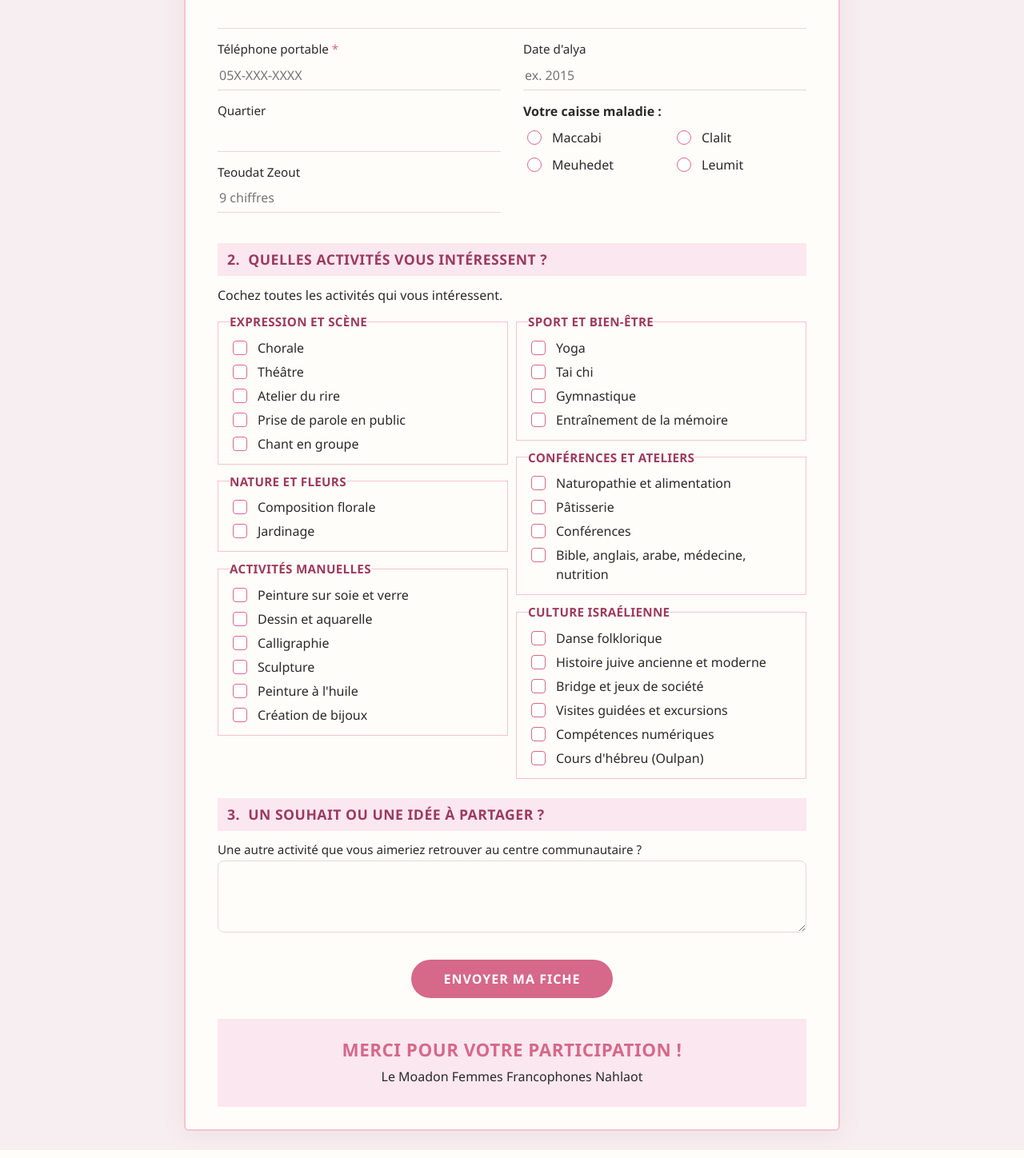
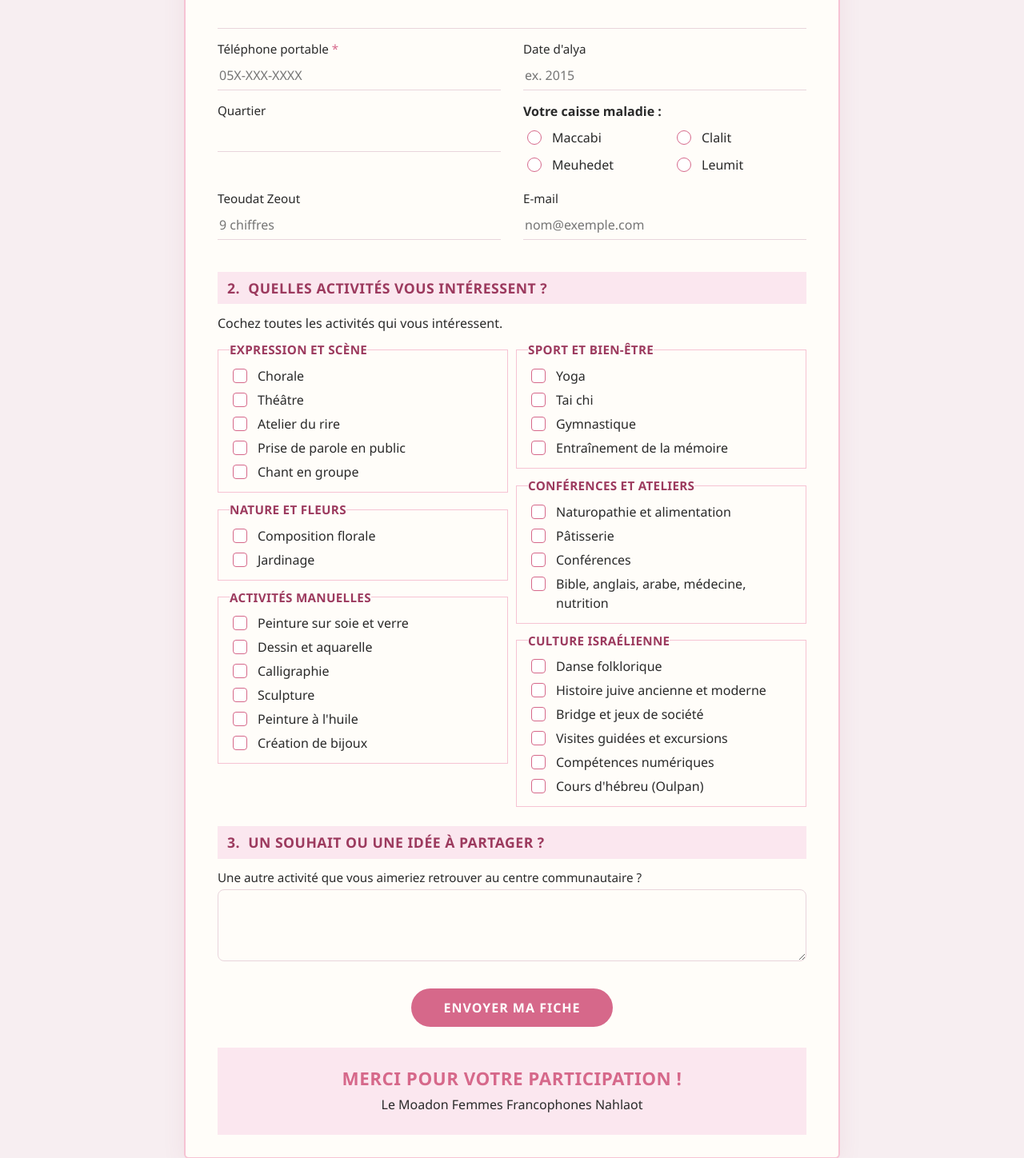
Before and after one commit to yossefmechaly-sys/moadon-nahlaot, a PHP site: page / in a window 1280 px wide. Shown: the part 376-1824 px from the top of the page at 80% size. Run offline with PHP 8.4, Linux system fonts and the light colour scheme.

Commit message:
Ajout d'un champ E-mail facultatif, à droite du Teoudat Zeout
- Formulaire : Quartier | Caisse maladie, puis Teoudat Zeout | E-mail
- E-mail vérifié s'il est rempli ; colonne ajoutée automatiquement aux bases existantes
- Admin : colonne E-mail (lien mailto), recherche et export CSV

Co-Authored-By: Claude Opus 5.5 <noreply@anthropic.com>
Claude-Session: https://claude.ai/code/session_01L7iPw24fariExqXn1wzxr2

```diff
--- a/index.php
+++ b/index.php
@@ -6,11 +6,11 @@ header('X-Frame-Options: SAMEORIGIN');
 header('X-Content-Type-Options: nosniff');
 
 $erreurs = [];
-$v = ['nom'=>'','telephone'=>'','date_alya'=>'','teoudat_zeout'=>'','quartier'=>'','caisse'=>'','activites'=>[],'souhait'=>''];
+$v = ['nom'=>'','telephone'=>'','date_alya'=>'','teoudat_zeout'=>'','email'=>'','quartier'=>'','caisse'=>'','activites'=>[],'souhait'=>''];
 $ok = isset($_GET['merci']);
 
 if ($_SERVER['REQUEST_METHOD'] === 'POST') {
-    foreach (['nom','telephone','date_alya','teoudat_zeout','quartier','caisse','souhait'] as $k) {
+    foreach (['nom','telephone','date_alya','teoudat_zeout','email','quartier','caisse','souhait'] as $k) {
         $v[$k] = trim((string)($_POST[$k] ?? ''));
     }
     $v['activites'] = array_values(array_intersect(all_activites(), (array)($_POST['activites'] ?? [])));
@@ -21,6 +21,7 @@ if ($_SERVER['REQUEST_METHOD'] === 'POST') {
     if ($v['nom'] === '') $erreurs[] = 'Merci d\'indiquer votre prénom et nom.';
     if (!preg_match('/^[0-9+\-\s().]{9,20}$/', $v['telephone'])) $erreurs[] = 'Le numéro de téléphone semble invalide.';
     if ($v['teoudat_zeout'] !== '' && !tz_valide($v['teoudat_zeout'])) $erreurs[] = 'Le numéro de Teoudat Zeout est invalide (vérifiez les 9 chiffres).';
+    if ($v['email'] !== '' && (mb_strlen($v['email']) > 150 || !filter_var($v['email'], FILTER_VALIDATE_EMAIL))) $erreurs[] = 'L\'adresse e-mail semble invalide.';
     if ($v['caisse'] !== '' && !in_array($v['caisse'], CAISSES, true)) $erreurs[] = 'Caisse maladie invalide.';
     if (mb_strlen($v['souhait']) > 3000 || mb_strlen($v['nom']) > 150 || mb_strlen($v['quartier']) > 150 || mb_strlen($v['date_alya']) > 50) {
         $erreurs[] = 'Un des champs est trop long.';
@@ -28,11 +29,11 @@ if ($_SERVER['REQUEST_METHOD'] === 'POST') {
 
     if (!$erreurs) {
         if ($v['teoudat_zeout'] !== '') $v['teoudat_zeout'] = str_pad($v['teoudat_zeout'], 9, '0', STR_PAD_LEFT);
-        $st = db()->prepare('INSERT INTO inscriptions (created_at,nom,telephone,date_alya,teoudat_zeout,quartier,caisse,activites,souhait,ip)
-                             VALUES (?,?,?,?,?,?,?,?,?,?)');
+        $st = db()->prepare('INSERT INTO inscriptions (created_at,nom,telephone,date_alya,teoudat_zeout,email,quartier,caisse,activites,souhait,ip)
+                             VALUES (?,?,?,?,?,?,?,?,?,?,?)');
         $st->execute([
             (new DateTime('now', new DateTimeZone('Asia/Jerusalem')))->format('Y-m-d H:i:s'),
-            $v['nom'], $v['telephone'], $v['date_alya'], $v['teoudat_zeout'], $v['quartier'],
+            $v['nom'], $v['telephone'], $v['date_alya'], $v['teoudat_zeout'], $v['email'], $v['quartier'],
             $v['caisse'], json_encode($v['activites'], JSON_UNESCAPED_UNICODE), $v['souhait'],
             $_SERVER['REMOTE_ADDR'] ?? '',
         ]);
@@ -52,7 +53,7 @@ if ($_SERVER['REQUEST_METHOD'] === 'POST') {
 <meta charset="utf-8">
 <meta name="viewport" content="width=device-width, initial-scale=1">
 <title>Fiche d'inscription – Le Moadon Femmes Francophones Nahlaot</title>
-<link rel="stylesheet" href="style.css?v=2">
+<link rel="stylesheet" href="style.css?v=3">
 </head>
 <body>
 <div class="page">
@@ -92,13 +93,8 @@ if ($_SERVER['REQUEST_METHOD'] === 'POST') {
         <input id="date_alya" name="date_alya" maxlength="50" placeholder="ex. 2015" value="<?= h($v['date_alya']) ?>"></div>
     </div>
     <div class="deux">
-      <div>
-        <div class="champ"><label for="quartier">Quartier</label>
-          <input id="quartier" name="quartier" maxlength="150" value="<?= h($v['quartier']) ?>"></div>
-        <div class="champ"><label for="teoudat_zeout">Teoudat Zeout</label>
-          <input id="teoudat_zeout" name="teoudat_zeout" inputmode="numeric" maxlength="9" pattern="\d{5,9}" placeholder="9 chiffres" value="<?= h($v['teoudat_zeout']) ?>">
-          <div class="aide" id="tz-aide"></div></div>
-      </div>
+      <div class="champ"><label for="quartier">Quartier</label>
+        <input id="quartier" name="quartier" maxlength="150" value="<?= h($v['quartier']) ?>"></div>
       <fieldset class="caisse"><legend>Votre caisse maladie :</legend>
         <div class="grille">
           <?php foreach (CAISSES as $c): ?>
@@ -106,6 +102,13 @@ if ($_SERVER['REQUEST_METHOD'] === 'POST') {
           <?php endforeach; ?>
         </div>
       </fieldset>
+    </div>
+    <div class="deux">
+      <div class="champ"><label for="teoudat_zeout">Teoudat Zeout</label>
+        <input id="teoudat_zeout" name="teoudat_zeout" inputmode="numeric" maxlength="9" pattern="\d{5,9}" placeholder="9 chiffres" value="<?= h($v['teoudat_zeout']) ?>">
+        <div class="aide" id="tz-aide"></div></div>
+      <div class="champ"><label for="email">E-mail</label>
+        <input id="email" name="email" type="email" maxlength="150" autocomplete="email" inputmode="email" placeholder="nom@exemple.com" value="<?= h($v['email']) ?>"></div>
     </div>
 
     <h2>2.&nbsp; Quelles activités vous intéressent ?</h2>
--- a/lib.php
+++ b/lib.php
@@ -61,8 +61,12 @@ function db(): PDO {
         caisse TEXT,
         activites TEXT,
         souhait TEXT,
-        ip TEXT
+        ip TEXT,
+        email TEXT
     )');
+    // Bases créées avant l'ajout du champ e-mail
+    $cols = array_column($pdo->query('PRAGMA table_info(inscriptions)')->fetchAll(), 'name');
+    if (!in_array('email', $cols, true)) $pdo->exec('ALTER TABLE inscriptions ADD COLUMN email TEXT');
     return $pdo;
 }
 
--- a/style.css
+++ b/style.css
@@ -24,6 +24,7 @@ h3{color:var(--rose);font-size:.95rem;text-transform:uppercase;margin:20px 0 6px
 .champ input:focus,.champ textarea:focus{border-color:var(--rose)}
 .deux{display:grid;grid-template-columns:1fr 1fr;gap:0 28px}
 fieldset{border:none;margin:0;padding:0;min-width:0}
+.caisse{margin-bottom:14px}
 .caisse legend{font-weight:700;padding:0;margin-bottom:4px}
 .caisse .grille{gap:0 20px}
 .consigne{margin:0 0 10px}
```
Also changed, not shown: admin.php (+9 -8 lines).
